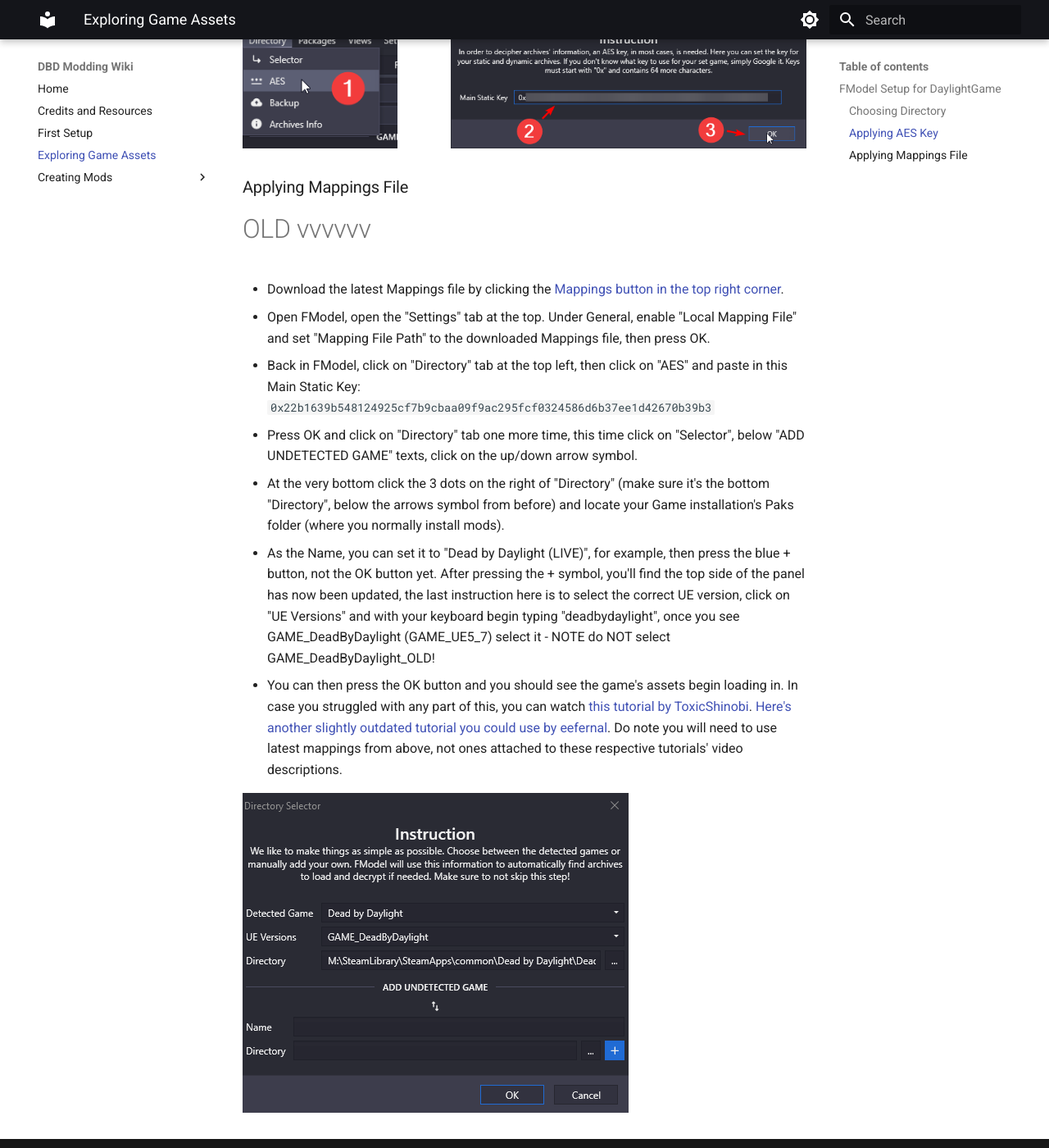
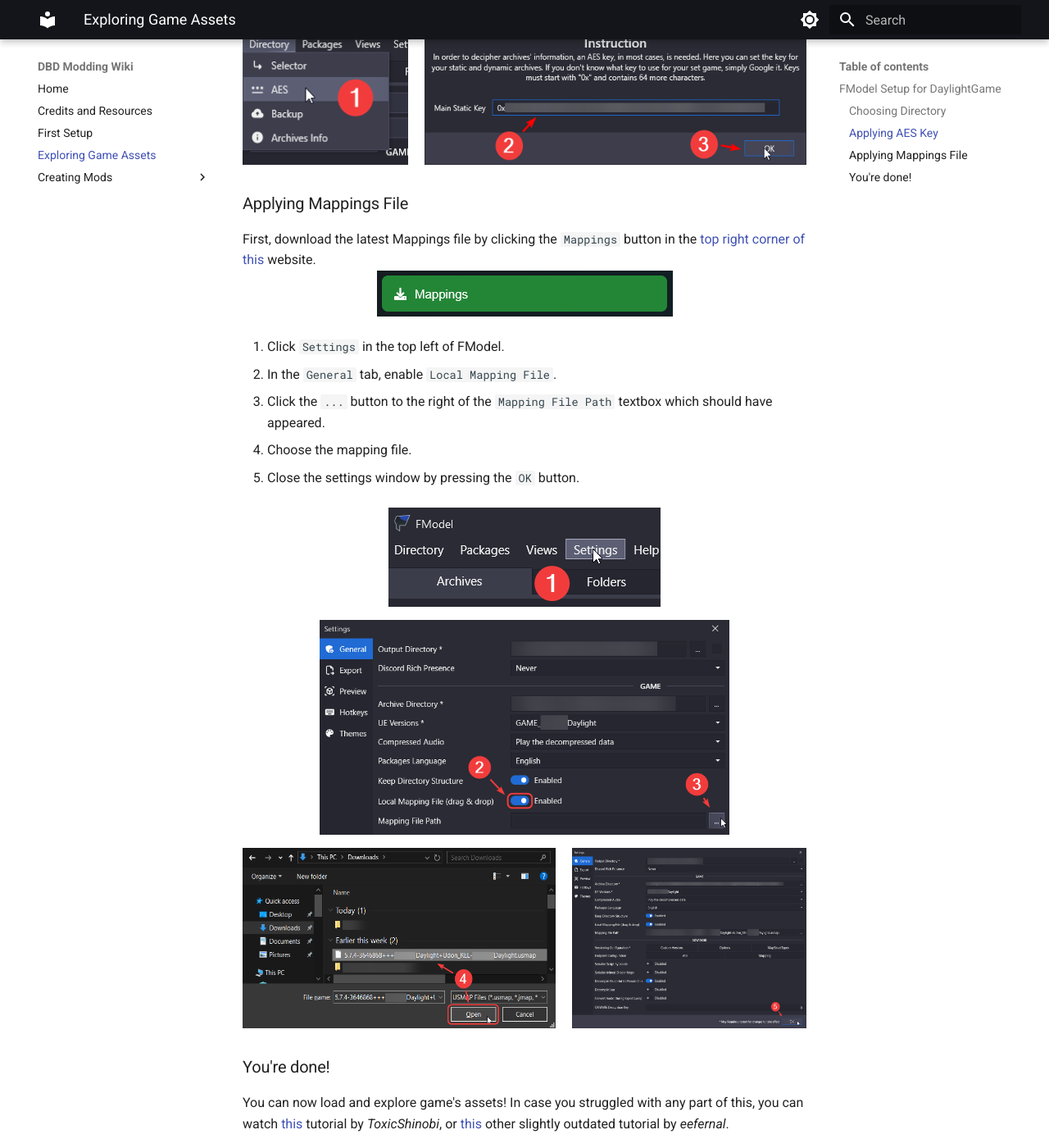
Before and after one commit to Deprescion/DBD-Modding-Guide, an MkDocs documentation site: the page built from docs/fmodel.md, in a window 1280 px wide and 1400 px high, scrolled down 1294 px. Shown: the whole window at 82% size. Built offline with MkDocs 1.6.1 and Material for MkDocs 9.7.7, drawn with Linux system fonts in a browser that asks for light colours; old or Windows-style settings are respelled for this version of MkDocs; some of the changed text lies outside the part shown.

Commit message:
Finish reworking FModel guide

```diff
--- a/docs/fmodel.md
+++ b/docs/fmodel.md
@@ -41,27 +41,45 @@ Begin by opening FModel and clicking `Directory > Selector` in the top left corn
 
 3. Press the `OK` button.
 
-<div class="image-row" style="--image-row-height: 170px" markdown>
+<div class="image-row" style="--image-row-height: 190px" markdown>
 
-![](img/fmodel_aes_step1.png){ .center }
+![](img/fmodel_aes_step1.png)
 
 ![](img/fmodel_aes_step2-3.png)
 
 </div>
 
+### Applying Mappings File
+
+First, download the latest Mappings file by clicking the `Mappings` button in the [top right corner of this](https://deprescion.top/guides) website.
+![](img/deprescion.top_mappings.png){ .center }
+
+1. Click `Settings` in the top left of FModel.
+
+2. In the `General` tab, enable `Local Mapping File`.
+
+3. Click the `...` button to the right of the `Mapping File Path` textbox which should have appeared.
+
+4. Choose the mapping file.
+
+5. Close the settings window by pressing the `OK` button.
 
 
-### Applying Mappings File
+![](img/fmodel_mappings_step1.png){ .center }
 
+![](img/fmodel_mappings_step2-3.png){ .center width=500 }
 
-# OLD vvvvvv
+<div class="image-row" style="--image-row-height: 220px" markdown>
 
-- Download the latest Mappings file by clicking the [Mappings button in the top right corner](https://deprescion.top/guides).
-- Open FModel, open the "Settings" tab at the top. Under General, enable "Local Mapping File" and set "Mapping File Path" to the downloaded Mappings file, then press OK.
-- Back in FModel, click on "Directory" tab at the top left, then click on "AES" and paste in this Main Static Key: `0x22b1639b548124925cf7b9cbaa09f9ac295fcf0324586d6b37ee1d42670b39b3`
-- Press OK and click on "Directory" tab one more time, this time click on "Selector", below "ADD UNDETECTED GAME" texts, click on the up/down arrow symbol.
-- At the very bottom click the 3 dots on the right of "Directory" (make sure it's the bottom "Directory", below the arrows symbol from before) and locate your Game installation's Paks folder (where you normally install mods).
-- As the Name, you can set it to "Dead by Daylight (LIVE)", for example, then press the blue + button, not the OK button yet. After pressing the + symbol, you'll find the top side of the panel has now been updated, the last instruction here is to select the correct UE version, click on "UE Versions" and with your keyboard begin typing "deadbydaylight", once you see GAME_DeadByDaylight (GAME_UE5_7) select it - NOTE do NOT select GAME_DeadByDaylight_OLD!
-- You can then press the OK button and you should see the game's assets begin loading in. In case you struggled with any part of this, you can watch [this tutorial by ToxicShinobi](https://www.youtube.com/watch?v=8pZvSYabZN4). [Here's another slightly outdated tutorial you could use by eefernal](https://www.youtube.com/watch?v=AeB0kb4DuuQ). Do note you will need to use latest mappings from above, not ones attached to these respective tutorials' video descriptions.
+![](img/fmodel_mappings_step4.png)
 
-<img src="/img/fmodelsetup.png" allowfullscreen>
+![](img/fmodel_mappings_step5.png)
+
+</div>
+
+### You're done!
+
+You can now load and explore game's assets! In case you struggled with any part of this, you can watch [this](https://www.youtube.com/watch?v=8pZvSYabZN4) tutorial by *ToxicShinobi*, or [this](https://www.youtube.com/watch?v=AeB0kb4DuuQ) other slightly outdated tutorial by *eefernal*.
+
+!!! warning
+	Do note that if you're modding the latest game version you will need to use the most up-to-date **Mappings** and/or **AES Key** from above, not ones attached to these respective tutorials' video descriptions.
```
Also changed, not shown: docs/img/deprescion.top_mappings.png (added), docs/img/fmodel_mappings_step1.png (added), docs/img/fmodel_mappings_step2-3.png (added), docs/img/fmodel_mappings_step4.png (added), docs/img/fmodel_mappings_step5.png (added).
